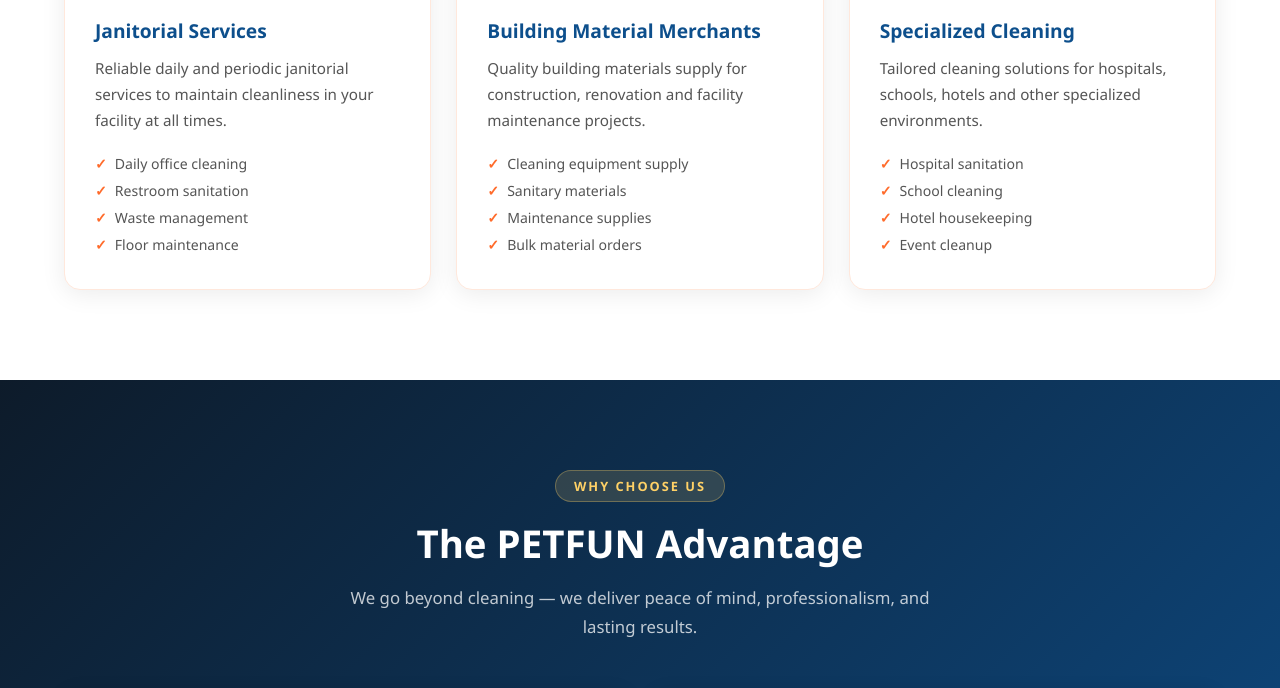
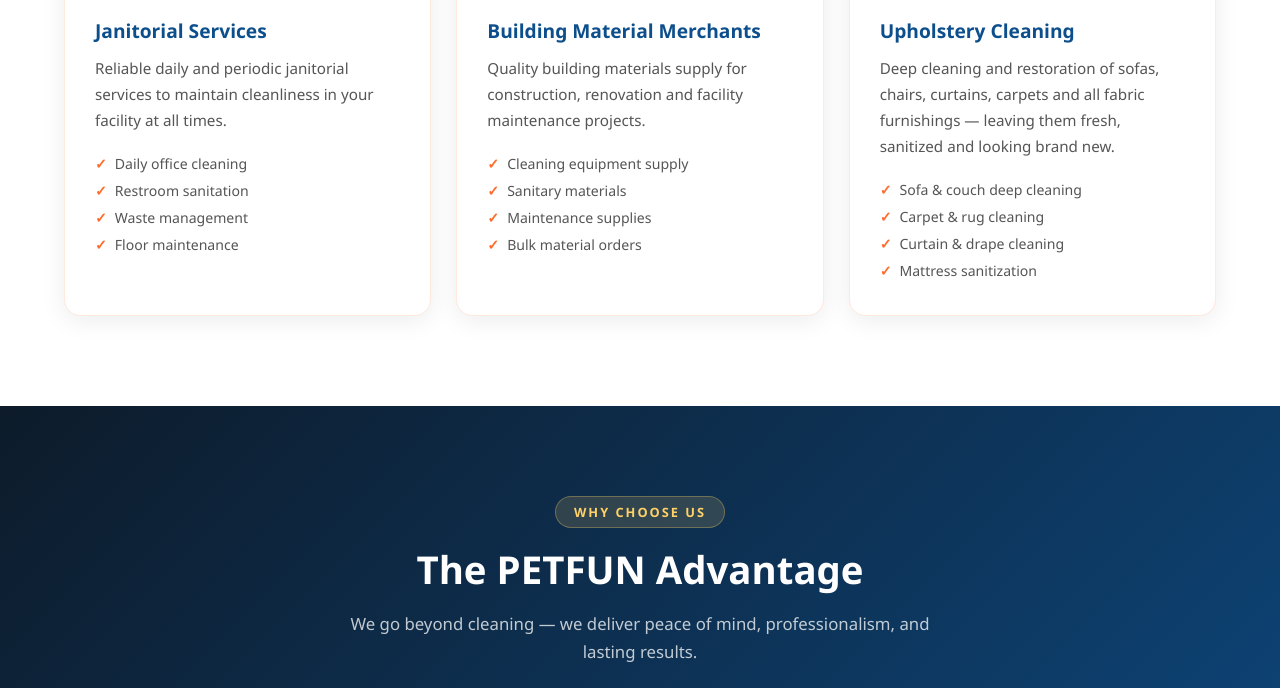
Before and after one commit to Mrseun247/petfun-project, a plain HTML site: page index.html in a window 1280 px wide. Shown: the part 2706-3394 px from the top of the page. Drawn offline with nearby package versions, Linux system fonts and the light colour scheme.

Commit message:
Replace Specialized Cleaning with Upholstery Cleaning

```diff
--- a/index.html
+++ b/index.html
@@ -321,14 +321,14 @@
                 </ul>
             </div>
             <div class="service-card">
-                <div class="service-icon"><img src="https://images.pexels.com/photos/6197117/pexels-photo-6197117.jpeg?auto=compress&cs=tinysrgb&w=600&h=400&fit=crop" alt="Specialized Cleaning"></div>
-                <h3>Specialized Cleaning</h3>
-                <p>Tailored cleaning solutions for hospitals, schools, hotels and other specialized environments.</p>
+                <div class="service-icon"><img src="https://images.pexels.com/photos/1571460/pexels-photo-1571460.jpeg?auto=compress&cs=tinysrgb&w=600&h=400&fit=crop" alt="Upholstery Cleaning"></div>
+                <h3>Upholstery Cleaning</h3>
+                <p>Deep cleaning and restoration of sofas, chairs, curtains, carpets and all fabric furnishings — leaving them fresh, sanitized and looking brand new.</p>
                 <ul class="service-list">
-                    <li>Hospital sanitation</li>
-                    <li>School cleaning</li>
-                    <li>Hotel housekeeping</li>
-                    <li>Event cleanup</li>
+                    <li>Sofa & couch deep cleaning</li>
+                    <li>Carpet & rug cleaning</li>
+                    <li>Curtain & drape cleaning</li>
+                    <li>Mattress sanitization</li>
                 </ul>
             </div>
         </div>
@@ -819,7 +819,7 @@
                             <option>Fumigation Services</option>
                             <option>Janitorial Services</option>
                             <option>Building Material Supply</option>
-                            <option>Specialized Cleaning</option>
+                            <option>Upholstery Cleaning</option>
                         </select>
                     </div>
                     <div class="form-group"><label>Message / Details</label><textarea name="message" placeholder="Tell us more about your cleaning needs..."></textarea></div>
@@ -851,7 +851,7 @@
                     <li><a href="#services">General Cleaning</a></li>
                     <li><a href="#services">Fumigation</a></li>
                     <li><a href="#services">Janitorial Services</a></li>
-                    <li><a href="#services">Building Materials</a></li>
+                    <li><a href="#services">Upholstery Cleaning</a></li>
                 </ul>
             </div>
             <div class="footer-col">
```
